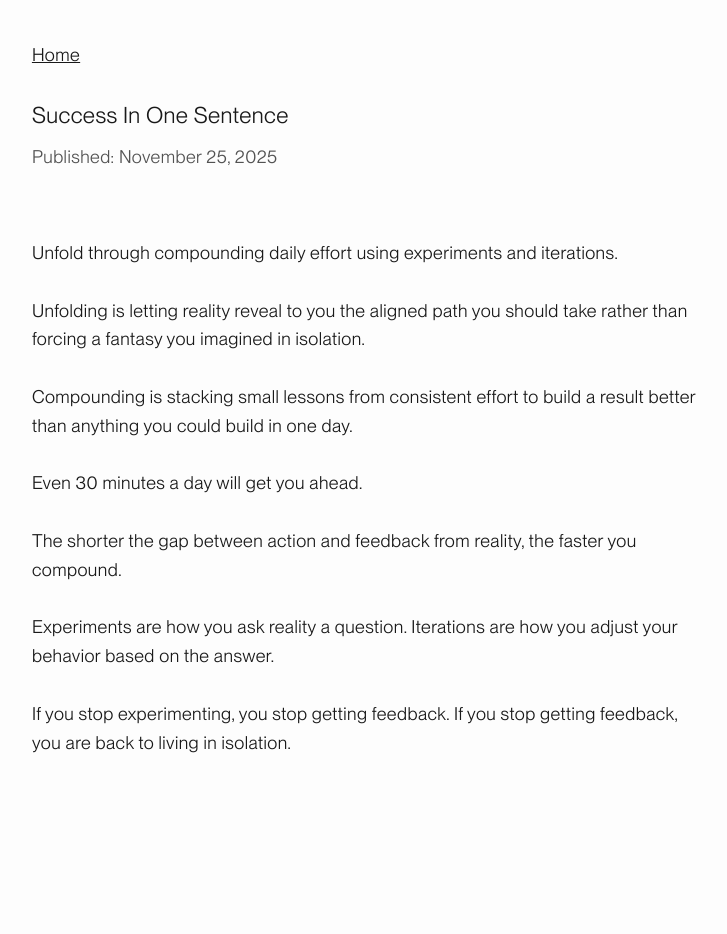
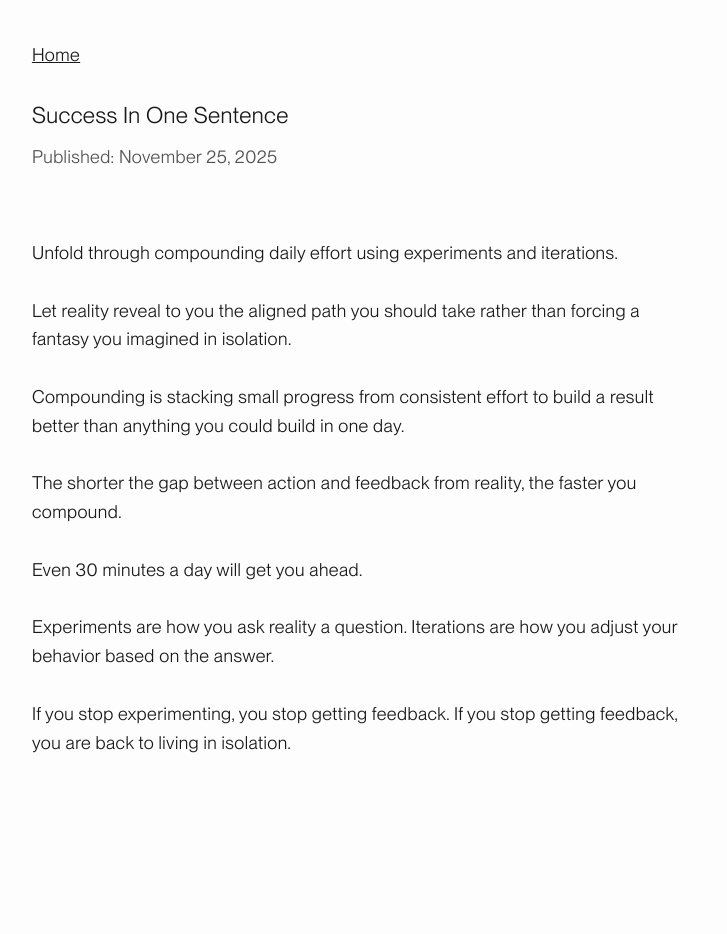
Before and after one commit to pxsswordprotected/personalsite, a Jekyll site: the page built from docs/_posts/2025-11-25-product.md, in a window 1280 px wide. Shown: the whole page, without its empty margins (276-1003 px from the left). Built offline with Jekyll 4.4.1, drawn with Linux system fonts in a browser that asks for light colours.

Commit message:
new post

```diff
--- a/docs/_posts/2025-11-25-product.md
+++ b/docs/_posts/2025-11-25-product.md
@@ -5,13 +5,13 @@ title: "Success In One Sentence"
 
 Unfold through compounding daily effort using experiments and iterations.
 <br><br>
-Unfolding is letting reality reveal to you the aligned path you should take rather than forcing a fantasy you imagined in isolation.
+Let reality reveal to you the aligned path you should take rather than forcing a fantasy you imagined in isolation.
 <br><br>
-Compounding is stacking small lessons from consistent effort to build a result better than anything you could build in one day.
+Compounding is stacking small progress from consistent effort to build a result better than anything you could build in one day.
+<br><br>
+The shorter the gap between action and feedback from reality, the faster you compound.
 <br><br>
 Even 30 minutes a day will get you ahead.
-<br><br>
-The shorter the gap between action and feedback from reality, the faster you compound.
 <br><br>
 Experiments are how you ask reality a question.
 Iterations are how you adjust your behavior based on the answer.
```
